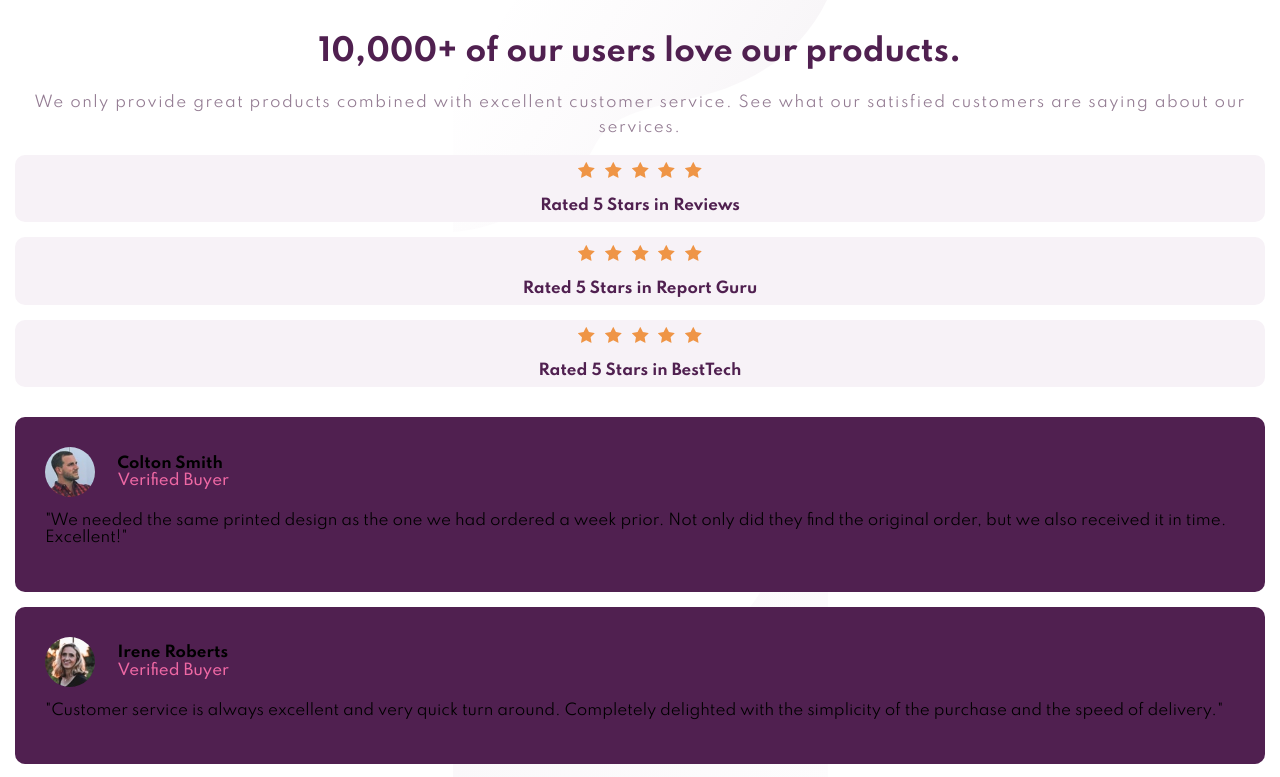
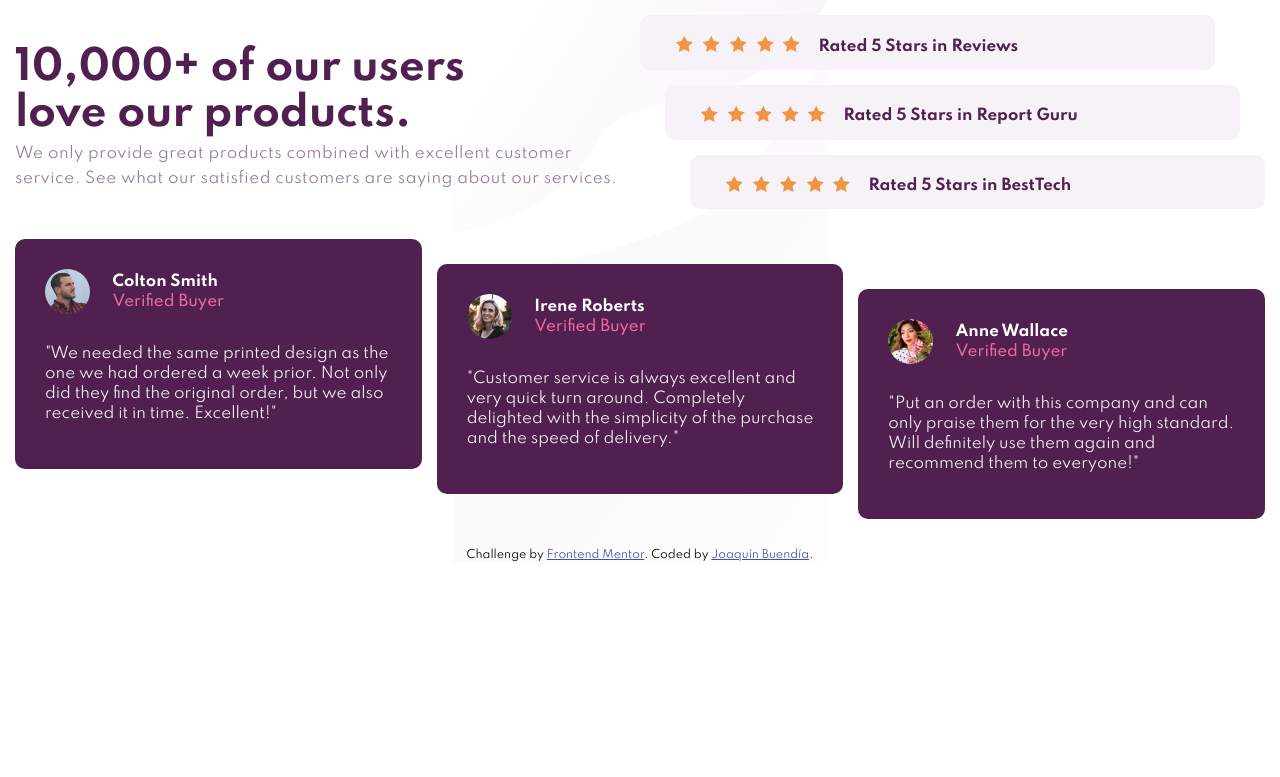
Before and after one commit to jbuendia1y/Social-Proof-Section-Master, a plain HTML site: page index.html in a window 1280 px wide. Shown: the top 777 px of the page. Drawn offline with nearby package versions, Linux system fonts and the light colour scheme.

Commit message:
Version Desktop
Primeros cambios para la versión de PC

```diff
--- a/src/scss/_item.scss
+++ b/src/scss/_item.scss
@@ -21,3 +21,18 @@
         font-weight: 700;
     }
 }
+
+@media screen and (min-width:1024px){
+    .item{
+        flex-direction: row;
+        justify-content: start;
+        padding: .5em .2em;
+
+        &__img{
+            margin-left: 2em;
+        }
+        &__text{
+            margin-left: 1em;
+        }
+    }
+}
--- a/src/scss/_main.scss
+++ b/src/scss/_main.scss
@@ -34,3 +34,42 @@
         }
     }
 }
+
+@media screen and (min-width:1024px){
+    .main{
+        grid-template-columns: repeat(2,1fr);
+        align-items: center;
+
+        &__text{
+            text-align: start;
+        }
+
+        &__tittle{
+            padding-right: 4em;
+            font-size: 40px;
+            margin-bottom: .1em;
+        }
+
+        &__paragraph{
+            margin-top: 0;
+            letter-spacing: .5px;
+        }
+
+        &__item{
+            &-grid{
+                grid-template-columns: repeat(2,25px) 1fr repeat(2,25px);
+            }
+        }
+    }
+
+    .item:nth-child(1){
+        grid-column: 1/4;
+    }
+    .item:nth-child(2){
+        grid-column: 2/5;
+    }
+
+    .item:nth-child(3){
+        grid-column: 3/6;
+    }
+}
--- a/src/scss/_users.scss
+++ b/src/scss/_users.scss
@@ -5,21 +5,24 @@
         border-radius: 10px;
         padding: 2em;
         margin-bottom: 1em;
+        padding-right: 1.5em;
     }
 
     &__main{
         display: flex;
         align-items: center;
+        margin-bottom: 2em;
     }
 
     &__img{
         border-radius: 50%;
         max-width: 100%;
-        height: 50px;
+        height: 45px;
     }
 
     &__text{
         margin-left: 1.5em;
+        color: $white;
     }
 
     &__name,&__description{
@@ -29,6 +32,7 @@
     &__name{
         font-weight: 700;
         font-size: 15px;
+        margin-bottom: .2em;
     }
 
     &__description{
@@ -36,3 +40,35 @@
         font-weight: 500;
     }
 }
+
+.card__text{
+    color: $bg-stars;
+    line-height: 20px;
+}
+
+@media screen and (min-width:1024px){
+    .user{
+        display: grid;
+        grid-template-columns: repeat(3,1fr);
+        grid-template-rows: auto repeat(2,25px);
+        column-gap: 1em;
+
+        &__card:nth-child(1){
+            grid-row: 1/2;
+        }
+
+        &__card:nth-child(2){
+            grid-row: 1/3;
+        }
+
+        &__card:nth-child(3){
+            grid-row: 1/4;
+        }
+
+        &__card:nth-child(1),&__card:nth-child(2),&__card:nth-child(3){
+            align-self: flex-end;
+        }
+    }
+
+
+}
--- a/src/scss/styles.scss
+++ b/src/scss/styles.scss
@@ -4,7 +4,7 @@ $text-color-userSub:hsl(333, 80%, 67%);
 
 $text-color-2:hsl(303, 10%, 53%);
 $bg-stars:hsl(300, 24%, 96%);
-$color:hsl(0, 0%, 100%);
+$white:hsl(0, 0%, 100%);
 
 $font-family : 'Spartan', sans-serif;
 
```
Also changed, not shown: src/css/styles.css.
